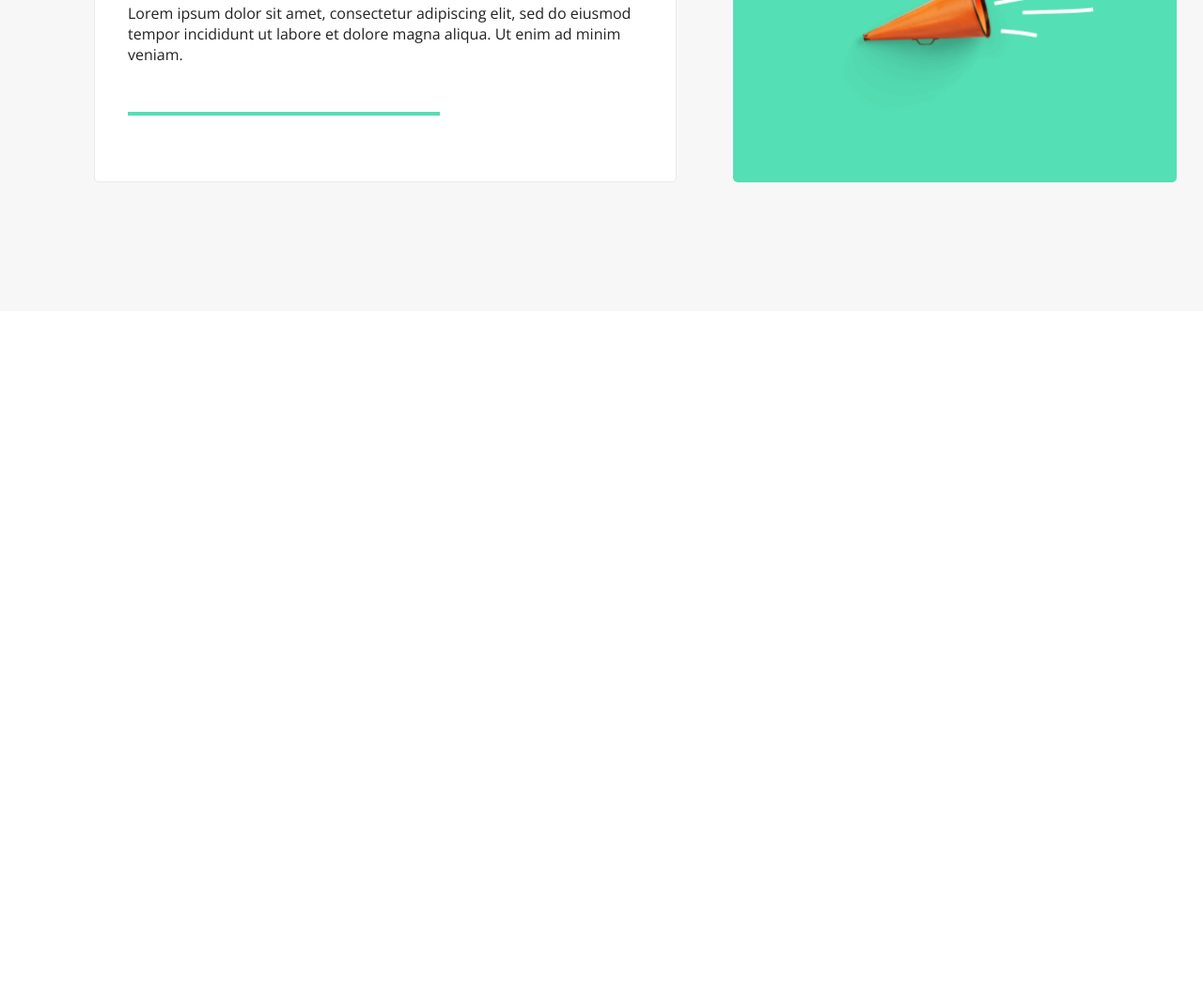
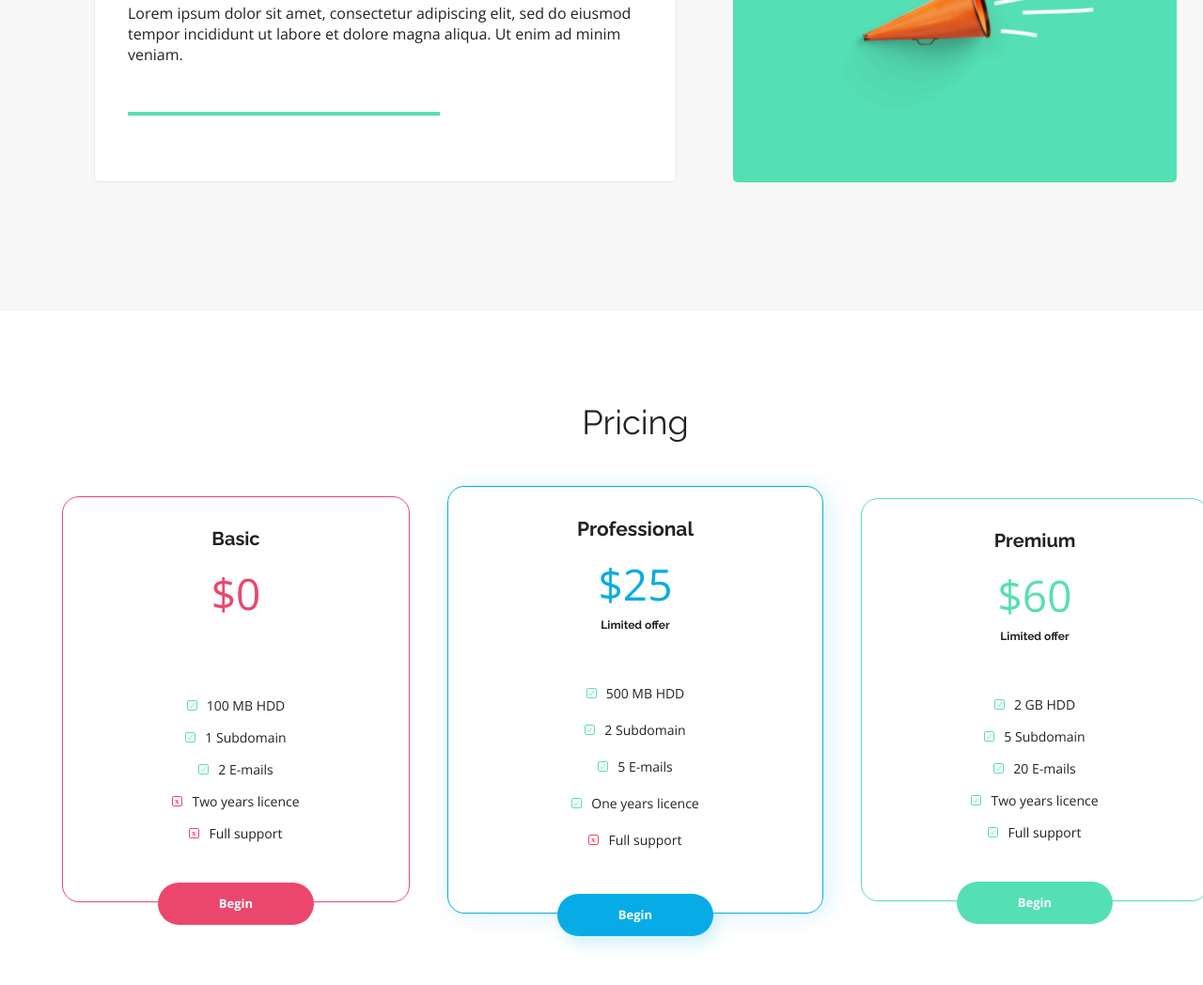
Before and after one commit to knapora/BestShop, a plain HTML site: page BestShop/index.html in a window 1280 px wide. Shown: the part 2333-3381 px from the top of the page at 94% size. Before the commit the page ends 2664 px from the top, so only its background shows below. Drawn offline with nearby package versions, Linux system fonts and the light colour scheme.

Commit message:
Pricing section added

```diff
--- a/BestShop/css/style.css
+++ b/BestShop/css/style.css
@@ -307,3 +307,102 @@ h2 {
 .benefits__title {
     text-align: left;
 }
+.pricing {
+    margin: 100px auto;
+    display: flex;
+    flex-direction: column;
+    justify-content: center;
+    align-items: center;
+  }
+
+  .pricing__boxes {
+    display: flex;
+    align-items: center;
+    justify-content: center;
+    margin-top: 50px;
+  }
+  .pricing__box {
+    width: 370px;
+    border-radius: 18px;
+    display: flex;
+    flex-direction: column;
+    align-items: center;
+    border: 1px solid var(--accent-color);
+  }
+  .pricing__details {
+    margin-top: 34px;
+    margin-bottom: 60px;
+    text-align: center;
+  }
+
+  .pricing__type {
+    font-size: 1.25rem;
+    font-family: var(--font-raleway);
+    font-weight: 700;
+  }
+
+  .pricing__price {
+    font-size: 2.875rem;
+    font-family: var(--font-open-sans);
+    font-weight: 300;
+    margin-top: 25px;
+    color: var(--accent-color);
+  }
+
+  .pricing__limited {
+    text-align: center;
+    margin-top: 15px;
+    font-size: 0.75rem;
+    font-family: var(--font-raleway);
+    font-weight: 700;
+  }
+  .pricing__items {
+    text-align: center;
+  }
+
+  .pricing__item {
+    font-size: 14px;
+    margin-bottom: 20px;
+  }
+  .pricing__item::before {
+    content: '';
+    width: 11px;
+    height: 11px;
+    display: inline-block;
+    margin-right: 10px;
+    background-image: url('../assets/Ckechmark-1.svg');
+  }
+
+  .pricing__item--not::before {
+    background-image: url('../assets/Close.svg');
+  }
+  .pricing__box .btn {
+    position: relative;
+    bottom: -25px;
+    font-size: 0.8125rem;
+    background-color: var(--accent-color);
+  }
+  .pricing__box--basic {
+    --accent-color: #EB476E;
+  }
+
+  .pricing__box--basic .pricing__price {
+    margin-bottom: 30px;
+  }
+  .pricing__box--professional {
+    --accent-color: #07ACE6;
+    width: 400px;
+    margin: 0 40px;
+    box-shadow: 5px 1px 27px #07ACE629;
+  }
+
+  .pricing__box--professional .pricing__type {
+    font-size: 1.3125rem;
+  }
+
+  .pricing__box--professional .pricing__item {
+    margin-bottom: 25px;
+  }
+  .pricing__box--premium {
+    --accent-color: #55DFB4;
+  }
--- a/BestShop/index.html
+++ b/BestShop/index.html
@@ -123,6 +123,56 @@
         </div>
       </section>
 
+      <section class="pricing container" id="prices">
+        <h2>Pricing</h2>
+        <div class="pricing__boxes">
+            <div class="pricing__box pricing__box--basic">
+                <div class="pricing__details">
+                  <div class="pricing__type">Basic</div>
+                  <div class="pricing__price">$0</div>
+                </div>
+                <ul class="pricing__items">
+                  <li class="pricing__item">100 MB HDD</li>
+                  <li class="pricing__item">1 Subdomain</li>
+                  <li class="pricing__item">2 E-mails</li>
+                  <li class="pricing__item pricing__item--not">Two years licence</li>
+                  <li class="pricing__item pricing__item--not">Full support</li>
+                </ul>
+                <a href="#" class="btn">Begin</a>
+              </div>
+              <div class="pricing__box pricing__box--professional">
+                <div class="pricing__details">
+                  <div class="pricing__type">Professional</div>
+                  <div class="pricing__price">$25</div>
+                  <div class="pricing__limited">Limited offer</div>
+                </div>
+                <ul class="pricing__items">
+                  <li class="pricing__item">500 MB HDD</li>
+                  <li class="pricing__item">2 Subdomain</li>
+                  <li class="pricing__item">5 E-mails</li>
+                  <li class="pricing__item">One years licence</li>
+                  <li class="pricing__item pricing__item--not">Full support</li>
+                </ul>
+                <a href="#" class="btn btn--primary">Begin</a>
+              </div>
+              <div class="pricing__box pricing__box--premium">
+                <div class="pricing__details">
+                  <div class="pricing__type">Premium</div>
+                  <div class="pricing__price">$60</div>
+                  <div class="pricing__limited">Limited offer</div>
+                </div>
+                <ul class="pricing__items">
+                  <li class="pricing__item">2 GB HDD</li>
+                  <li class="pricing__item">5 Subdomain</li>
+                  <li class="pricing__item">20 E-mails</li>
+                  <li class="pricing__item">Two years licence</li>
+                  <li class="pricing__item">Full support</li>
+                </ul>
+                <a href="#" class="btn">Begin</a>
+              </div>
+        </div>
+      </div>
+
 </body>
 
 </html>
```
